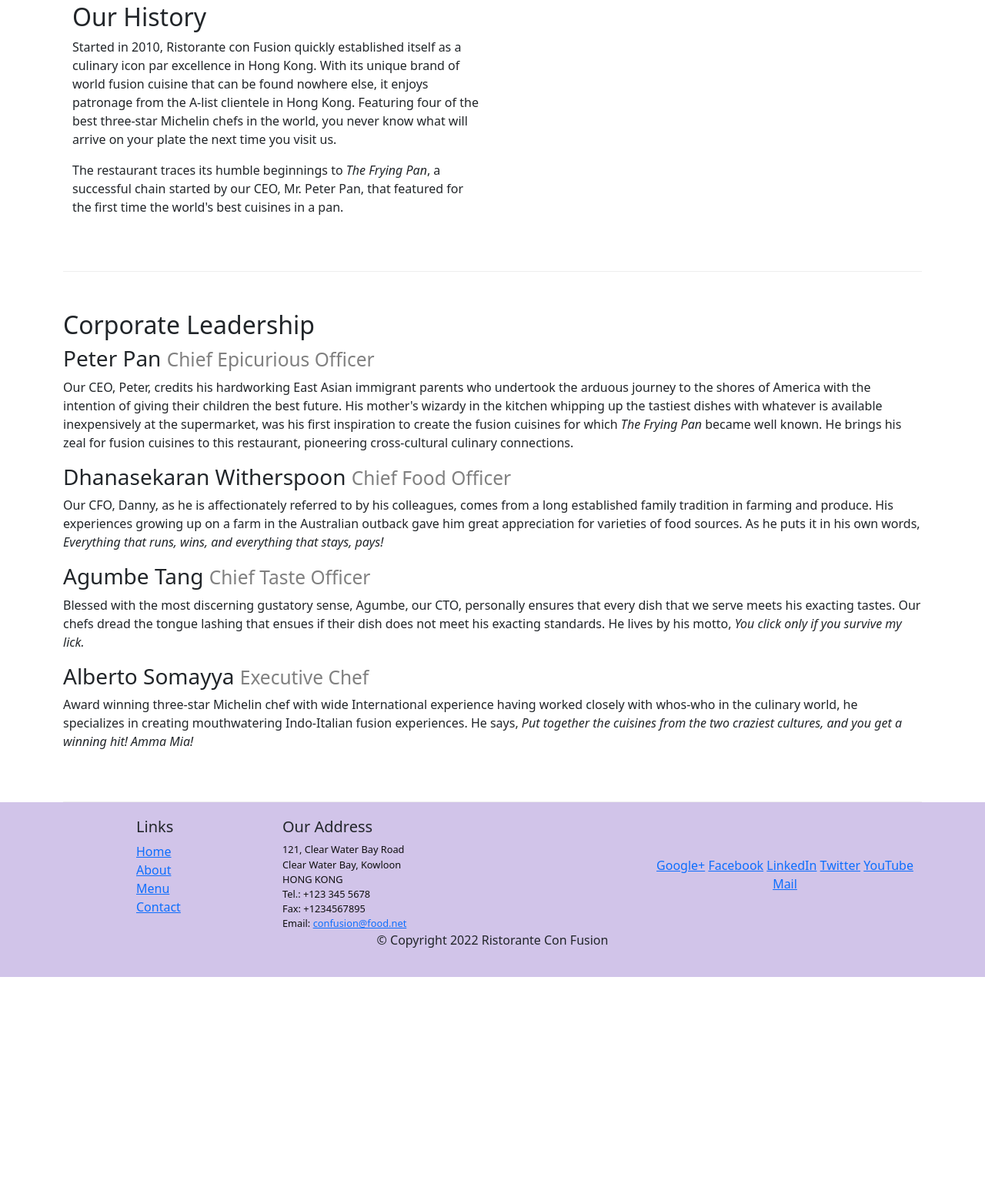
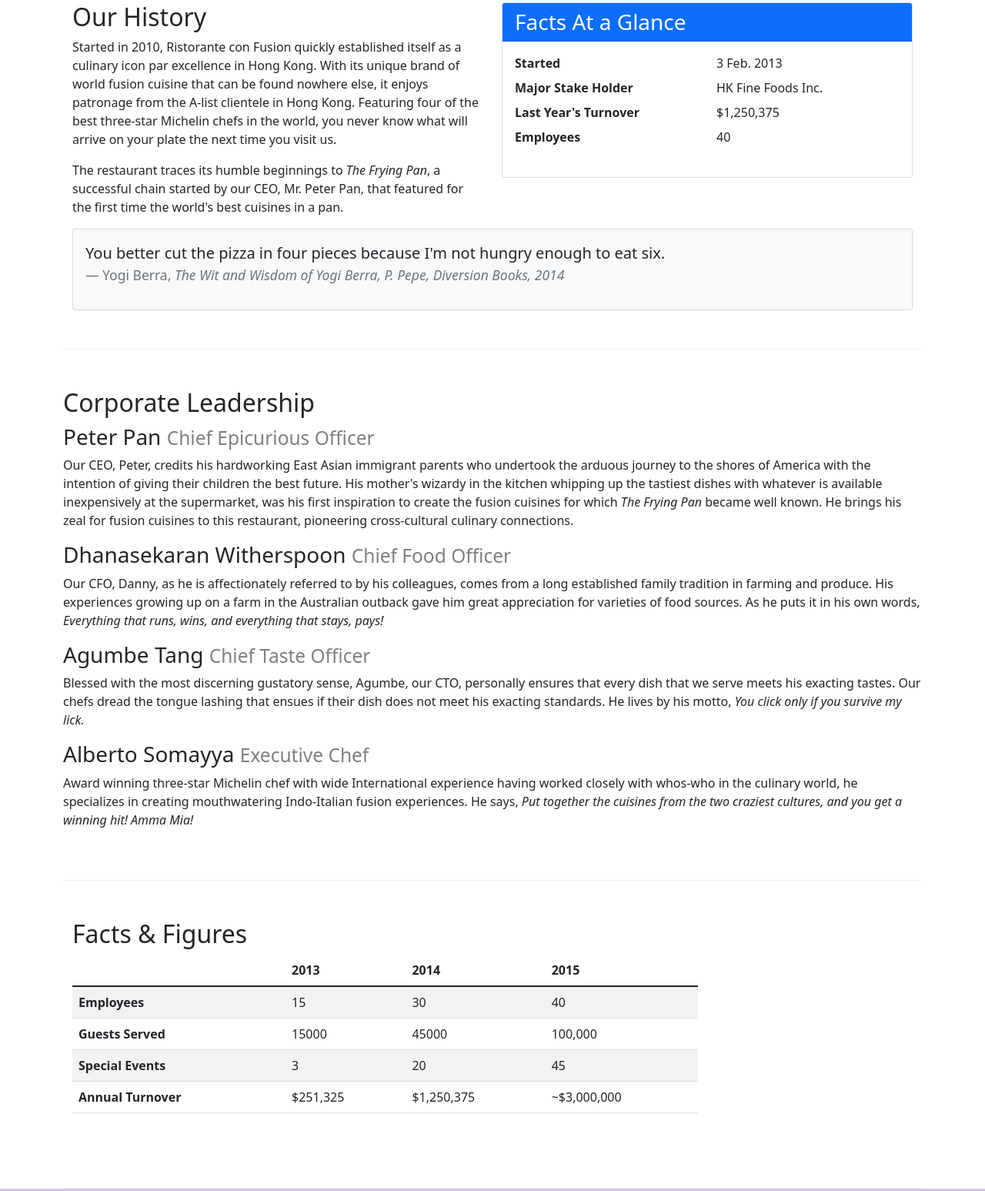
Before and after one commit to YashRajSingh-4799/intials_gits, a website: page aboutus.html in a window 1280 px wide. Shown: the part 446-1993 px from the top of the page at 77% size. Before the commit the page ends 1715 px from the top, so only its background shows below. Drawn offline with nearby package versions, Linux system fonts and the light colour scheme.

Commit message:
table and card is created

```diff
--- a/aboutus.html
+++ b/aboutus.html
@@ -60,7 +60,35 @@
                 <p>Started in 2010, Ristorante con Fusion quickly established itself as a culinary icon par excellence in Hong Kong. With its unique brand of world fusion cuisine that can be found nowhere else, it enjoys patronage from the A-list clientele in Hong Kong.  Featuring four of the best three-star Michelin chefs in the world, you never know what will arrive on your plate the next time you visit us.</p>
                 <p>The restaurant traces its humble beginnings to <em>The Frying Pan</em>, a successful chain started by our CEO, Mr. Peter Pan, that featured for the first time the world's best cuisines in a pan.</p>
             </div>
-            <div class="col-12 col-sm">
+            <div class="col-12 col-sm-6">
+                <div class="card">
+                    <h3 class="card-header bg-primary text-white">Facts At a Glance</h3>
+                    <div class="card-body">
+                        <dl class="row">
+                            <dt class="col-6">Started</dt>
+                            <dd class="col-6">3 Feb. 2013</dd>
+                            <dt class="col-6">Major Stake Holder</dt>
+                            <dd class="col-6">HK Fine Foods Inc.</dd>
+                            <dt class="col-6">Last Year's Turnover</dt>
+                            <dd class="col-6">$1,250,375</dd>
+                            <dt class="col-6">Employees</dt>
+                            <dd class="col-6">40</dd>
+                        </dl>
+                    </div>
+                </div>
+            </div>
+            <div class="col-12">
+                <div class="card card-body bg-light">
+                    <blockquote class="blockquote">
+                        <p class="mb-3">You better cut the pizza in four pieces because
+                            I'm not hungry enough to eat six.</p>
+
+                        <footer class="blockquote-footer">Yogi Berra,
+                            <cite title="Source Title">The Wit and Wisdom of Yogi Berra,
+                            P. Pepe, Diversion Books, 2014</cite>
+                        </footer>
+                    </blockquote>
+                </div>
             </div>
         </div>
 
@@ -82,6 +110,52 @@
                 <p class="d-none d-md-block">Award winning three-star Michelin chef with wide International experience having worked closely with whos-who in the culinary world, he specializes in creating mouthwatering Indo-Italian fusion experiences. He says, <em>Put together the cuisines from the two craziest cultures, and you get a winning hit! Amma Mia!</em></p>
             </div>
        </div>
+<div class="row row-content">
+    <div class="col-12 col-sm-9">
+        <h2>Facts &amp; Figures</h2>
+        <div class="table-responsive">
+            <table class="table table-striped">
+                <thead class="thead-dark">
+                    <tr>
+                        <th>&nbsp;</th>
+                        <th>2013</th>
+                        <th>2014</th>
+                        <th>2015</th>
+                    </tr>
+                </thead>
+                <tbody>
+                    <tr>
+                        <th>Employees</th>
+                        <td>15</td>
+                        <td>30</td>
+                        <td>40</td>
+                    </tr>
+                    <tr>
+                        <th>Guests Served</th>
+                        <td>15000</td>
+                        <td>45000</td>
+                        <td>100,000</td>
+                    </tr>
+                    <tr>
+                        <th>Special Events</th>
+                        <td>3</td>
+                        <td>20</td>
+                        <td>45</td>
+                    </tr>
+                    <tr>
+                        <th>Annual Turnover</th>
+                        <td>$251,325</td>
+                        <td>$1,250,375</td>
+                        <td>~$3,000,000</td>
+                    </tr>
+                </tbody>
+            </table>
+        </div>
+    </div>
+    <div class="col-12 col-sm-3">
+
+    </div>
+</div>
 
     </div>
 
```
